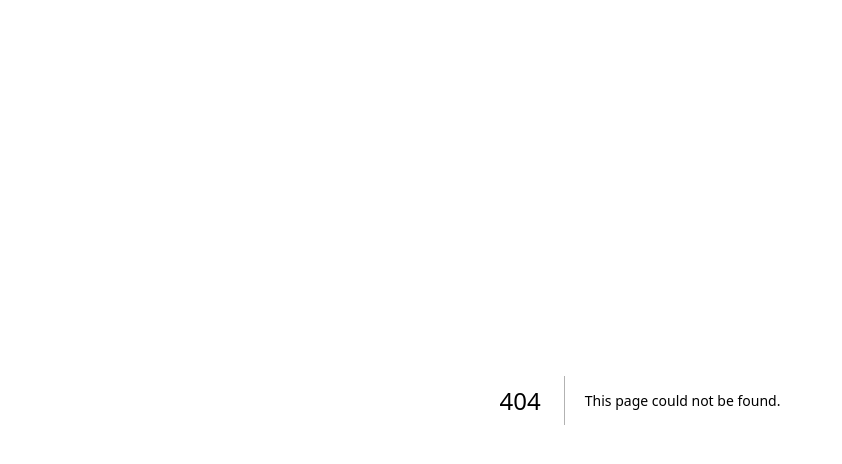
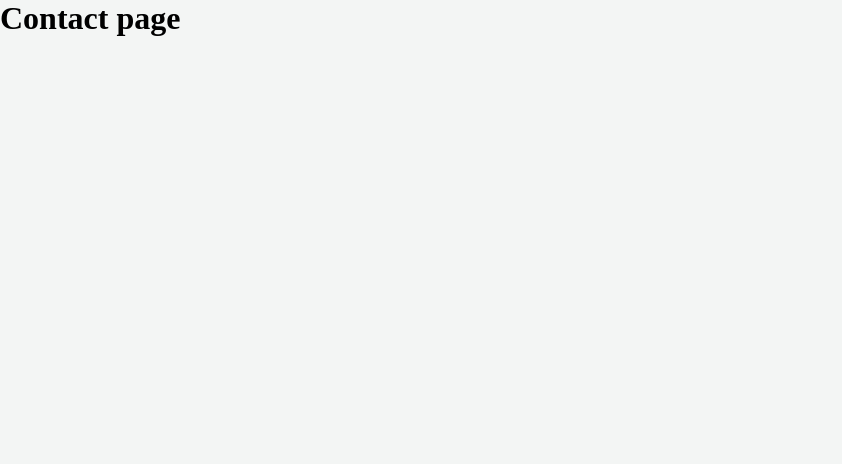
Before and after one commit to mospective/next13-features, a Next.js app: page /contact in a window 1280 px wide. Before the commit this address had no page. Shown: the top 464 px of the page, without its empty margins (0-842 px from the left). Built offline with nearby package versions, Linux system fonts and the light colour scheme.

Commit message:
Looking into new features of Next 13

```diff
--- /dev/null
+++ b/app/about/page.js
@@ -0,0 +1,5 @@
+import '../../styles/globals.css';
+
+export default function Page() {
+    return(<h1>About</h1>)
+}
--- /dev/null
+++ b/app/about/person/page.js
@@ -0,0 +1,5 @@
+import '../../../styles/globals.css';
+
+export default function Page() {
+    return(<h1>person page</h1>)
+}
--- /dev/null
+++ b/app/contact/page.js
@@ -0,0 +1,5 @@
+import '../../styles/globals.css';
+
+export default function Page() {
+    return(<h1>Contact page</h1>)
+}
--- /dev/null
+++ b/app/layout.js
@@ -0,0 +1,14 @@
+export default function Layout({ children }) {
+    console.log(children)
+
+    return (
+        <html lang="en">
+            <head>
+                <title>Title of home page</title>
+            </head>
+            <body>
+                {children}
+            </body>
+        </html>
+    )
+}
--- /dev/null
+++ b/app/page.js
@@ -0,0 +1,5 @@
+import '../styles/globals.css';
+
+export default function Page() {
+    return(<h1>hello world</h1>)
+}
--- a/next.config.js
+++ b/next.config.js
@@ -1,6 +1,7 @@
 /** @type {import('next').NextConfig} */
 const nextConfig = {
   reactStrictMode: true,
+  experimental: {appDir: true}
 }
 
 module.exports = nextConfig
--- /dev/null
+++ b/pages/404.js
@@ -0,0 +1,3 @@
+export default function Custom404() {
+    return <h1>404 - Page Not Found</h1>
+  }
--- a/styles/globals.css
+++ b/styles/globals.css
@@ -4,6 +4,8 @@
   --font-mono: ui-monospace, Menlo, Monaco, 'Cascadia Mono', 'Segoe UI Mono',
     'Roboto Mono', 'Oxygen Mono', 'Ubuntu Monospace', 'Source Code Pro',
     'Fira Mono', 'Droid Sans Mono', 'Courier New', monospace;
+
+  --good-background: #f3f5f4;
 
   --foreground-rgb: 0, 0, 0;
   --background-start-rgb: 214, 219, 220;
@@ -42,6 +44,7 @@
 
 @media (prefers-color-scheme: dark) {
   :root {
+    --good-background: #1a1a1a;
     --foreground-rgb: 255, 255, 255;
     --background-start-rgb: 0, 0, 0;
     --background-end-rgb: 0, 0, 0;
@@ -87,12 +90,7 @@ body {
 
 body {
   color: rgb(var(--foreground-rgb));
-  background: linear-gradient(
-      to bottom,
-      transparent,
-      rgb(var(--background-end-rgb))
-    )
-    rgb(var(--background-start-rgb));
+  background: var(--good-background);
 }
 
 a {
```
Also changed, not shown: app/about/head.js (added, +8 -0 lines), app/head.js (added, +8 -0 lines), pages/test-indexi.js (renamed from pages/index.js).
